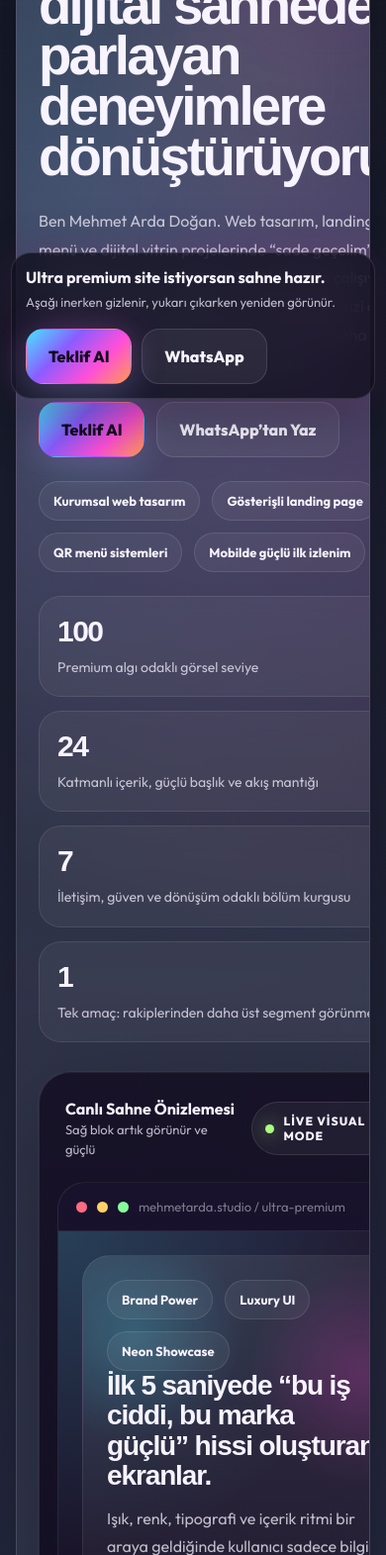
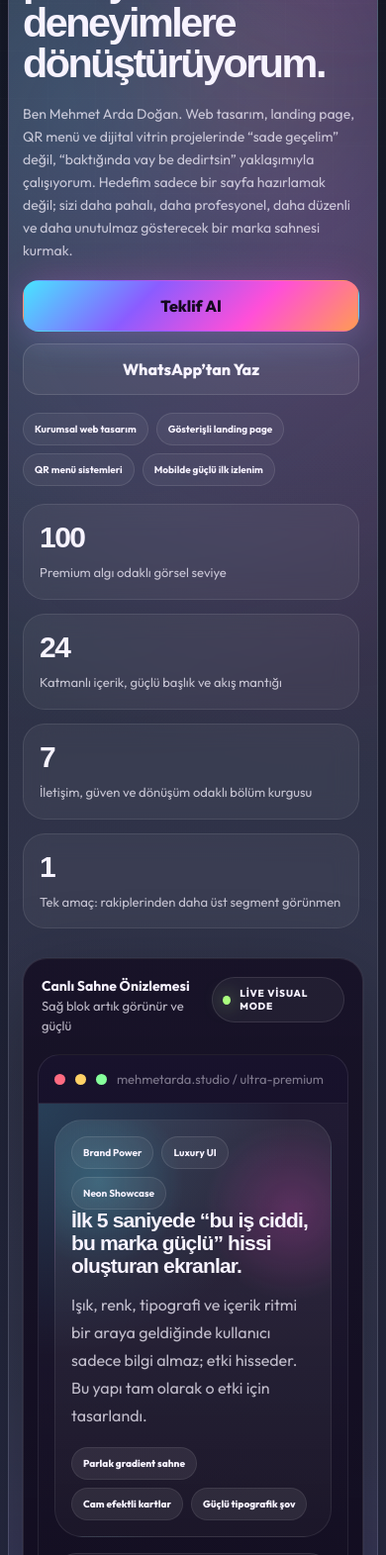
Before and after one commit to mehmetarda27/ardashop, a plain HTML site: page index.html in a window 390 px wide. Shown: the part 429-2000 px from the top of the page at 99% size. Drawn offline with Linux system fonts and the light colour scheme; a web font is replaced by a local one.

Commit message:
site güncellendi

```diff
--- a/index.html
+++ b/index.html
@@ -1621,13 +1621,16 @@
     }
 
     @media (max-width: 920px) {
+      .container {
+        width: min(100% - 20px, 1280px);
+      }
+
       .nav {
         display: none;
         position: absolute;
         top: calc(100% + 12px);
         right: 0;
-        left: auto;
-        min-width: 260px;
+        left: 0;
         padding: 12px;
         border-radius: 24px;
         background: rgba(11, 8, 20, 0.96);
@@ -1650,8 +1653,28 @@
     }
 
     @media (max-width: 720px) {
+      body {
+        overflow-x: clip;
+      }
+
       .header-inner {
-        min-height: 76px;
+        min-height: 72px;
+        gap: 10px;
+      }
+
+      .brand {
+        gap: 10px;
+      }
+
+      .brand-mark {
+        width: 46px;
+        height: 46px;
+        border-radius: 15px;
+        font-size: 18px;
+      }
+
+      .brand-copy strong {
+        font-size: 14px;
       }
 
       .brand-copy span {
@@ -1662,21 +1685,82 @@
       .card-body,
       .quote-block,
       .cta-banner {
-        padding: 22px;
+        padding: 18px;
+      }
+
+      .hero-shell {
+        border-radius: 28px;
+      }
+
+      .showcase-card,
+      .spotlight-panel {
+        padding: 14px;
+        border-radius: 24px;
       }
 
       .section {
-        padding: 24px 0 82px;
+        padding: 22px 0 72px;
+      }
+
+      .section-head {
+        gap: 14px;
+        margin-bottom: 24px;
+      }
+
+      .section-head h2 {
+        font-size: clamp(28px, 9vw, 40px);
+        line-height: 1.08;
       }
 
       .hero-title {
-        font-size: clamp(40px, 14vw, 68px);
-      }
-
+        font-size: clamp(34px, 11vw, 50px);
+        line-height: 1;
+        letter-spacing: -0.06em;
+      }
+
+      .kicker,
+      .eyebrow {
+        letter-spacing: 0.08em;
+      }
+
+      .hero-copy {
+        gap: 18px;
+      }
+
+      .hero-copy p,
       .section-head p,
-      .hero-copy p,
       .cta-banner p {
-        font-size: 16px;
+        font-size: 15px;
+        line-height: 1.7;
+      }
+
+      .hero-actions {
+        display: grid;
+        grid-template-columns: 1fr;
+      }
+
+      .hero-actions .btn,
+      .bottom-dock-actions .btn {
+        width: 100%;
+      }
+
+      .hero-tags,
+      .mini-tags,
+      .floating-list,
+      .premium-ribbon,
+      .project-tags,
+      .screen-bars {
+        gap: 8px;
+      }
+
+      .hero-tags span,
+      .mini-tags span,
+      .floating-list span,
+      .premium-ribbon span,
+      .project-tags span,
+      .screen-bars span {
+        font-size: 11px;
+        padding: 9px 11px;
       }
 
       .stats,
@@ -1685,13 +1769,37 @@
         grid-template-columns: 1fr;
       }
 
+      .stat,
+      .metric-card,
+      .award-card,
+      .timeline-content,
+      .contact-row,
+      .panel-box,
+      .signal-grid div {
+        padding: 16px;
+      }
+
+      .stat strong,
+      .metric-card strong,
+      .price {
+        font-size: 30px;
+      }
+
+      .detail-item {
+        flex-direction: column;
+        gap: 8px;
+      }
+
+      .detail-item strong {
+        min-width: 0;
+      }
+
       .actions .btn-primary {
         display: none;
       }
 
       .bottom-dock {
-        bottom: 12px;
-        border-radius: 20px;
+        display: none;
       }
 
       .bottom-dock-actions,
@@ -1700,12 +1808,157 @@
       }
 
       .browser {
-        min-height: 500px;
+        min-height: auto;
+        border-radius: 22px;
+      }
+
+      .browser-bar,
+      .browser-body,
+      .hero-screen,
+      .mini-device,
+      .glass-screen,
+      .signal-panel {
+        padding: 16px;
+      }
+
+      .hero-screen,
+      .spotlight-frame {
+        min-height: auto;
+      }
+
+      .showcase-head {
+        padding: 4px;
+        align-items: start;
+      }
+
+      .showcase-head strong {
+        font-size: 14px;
+      }
+
+      .status {
+        font-size: 10px;
+        padding: 9px 10px;
+      }
+
+      .score {
+        padding: 14px 16px;
+      }
+
+      .score strong {
+        font-size: 22px;
       }
 
       .project-visual strong,
       .hero-screen h3 {
-        font-size: 28px;
+        font-size: 24px;
+        max-width: 100%;
+      }
+
+      .project-visual {
+        min-height: 200px;
+        padding: 18px;
+      }
+
+      .quote-block p,
+      .cta-banner h2 {
+        font-size: clamp(26px, 8vw, 34px);
+      }
+
+      .faq-btn {
+        font-size: 16px;
+        padding: 18px;
+        align-items: start;
+      }
+
+      .faq-body {
+        padding: 0 18px 18px;
+        font-size: 14px;
+      }
+
+      .footer-shell {
+        padding: 18px;
+        border-radius: 22px;
+      }
+
+      .footer-links {
+        gap: 12px;
+      }
+    }
+
+    @media (max-width: 560px) {
+      .container {
+        width: calc(100% - 16px);
+      }
+
+      .hero-shell,
+      .card-body,
+      .quote-block,
+      .cta-banner,
+      .showcase-card,
+      .spotlight-panel {
+        padding: 14px;
+      }
+
+      .hero-title {
+        font-size: clamp(30px, 10.6vw, 42px);
+      }
+
+      .hero-copy p,
+      .section-head p,
+      .cta-banner p,
+      .service-card p,
+      .feature-card p,
+      .project-card p,
+      .package-card p,
+      .contact-card p,
+      .form-card p {
+        font-size: 14px;
+        line-height: 1.65;
+      }
+
+      .btn {
+        min-height: 52px;
+        padding: 14px 16px;
+        border-radius: 16px;
+      }
+
+      .hero-tags span,
+      .mini-tags span,
+      .floating-list span,
+      .premium-ribbon span,
+      .project-tags span,
+      .screen-bars span,
+      .marquee span {
+        font-size: 10px;
+      }
+
+      .stat span,
+      .metric-card span,
+      .award-card p,
+      .timeline-content p,
+      .signal-grid span,
+      .contact-row strong,
+      .panel-box strong {
+        font-size: 13px;
+      }
+
+      .hero-screen h3,
+      .project-visual strong,
+      .glass-screen h3 {
+        font-size: 21px;
+      }
+
+      .trust-strip {
+        margin-top: 16px;
+      }
+
+      .marquee {
+        gap: 12px;
+      }
+
+      .footer-links {
+        flex-direction: column;
+        align-items: flex-start;
       }
     }
   </style>
```
